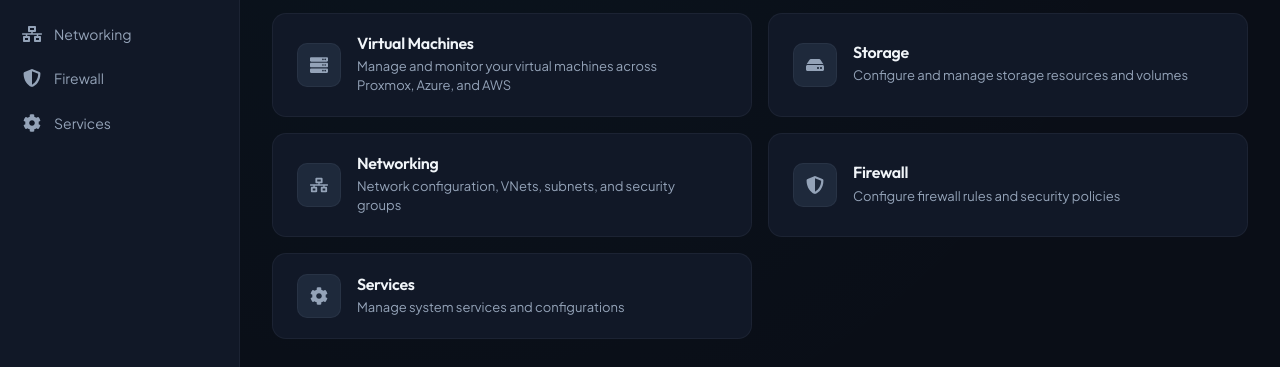
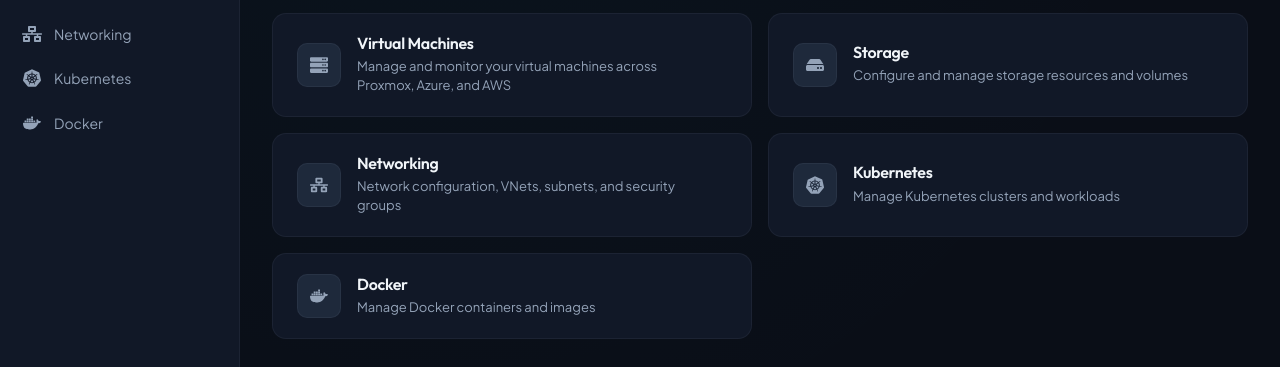
Before and after one commit to valueiron/pve-portal, a React (Vite) app: page / in a window 1280 px wide. Shown: the part 191-558 px from the top of the page. Built offline with nearby package versions, Linux system fonts and the light colour scheme.

Commit message:
refactor Firewall and Services to Kubernetes and Docker

```diff
--- a/src/App.jsx
+++ b/src/App.jsx
@@ -6,8 +6,8 @@
 import VirtualMachines from './pages/VirtualMachines'
 import Storage from './pages/Storage'
 import Networking from './pages/Networking'
-import Firewall from './pages/Firewall'
-import Services from './pages/Services'
+import Kubernetes from './pages/Kubernetes'
+import Docker from './pages/Docker'
 import VncConsole from './pages/VncConsole'
 
 function App() {
@@ -34,8 +34,8 @@
             <Route path="/virtual-machines" element={<VirtualMachines />} />
             <Route path="/storage" element={<Storage />} />
             <Route path="/networking" element={<Networking />} />
-            <Route path="/firewall" element={<Firewall />} />
-            <Route path="/services" element={<Services />} />
+            <Route path="/kubernetes" element={<Kubernetes />} />
+            <Route path="/docker" element={<Docker />} />
           </Routes>
         </div>
       </main>
--- a/src/Nav.jsx
+++ b/src/Nav.jsx
@@ -4,13 +4,12 @@
   FaServer,
   FaHdd,
   FaNetworkWired,
-  FaShieldAlt,
-  FaCog,
   FaBars,
   FaChevronLeft,
   FaChevronRight,
   FaTimes
 } from "react-icons/fa";
+import { SiKubernetes, SiDocker } from "react-icons/si";
 import "./Nav.css";
 
 let Nav = () => {
@@ -48,8 +47,8 @@
         { name: "Virtual Machines", icon: FaServer, path: "/virtual-machines" },
         { name: "Storage", icon: FaHdd, path: "/storage" },
         { name: "Networking", icon: FaNetworkWired, path: "/networking" },
-        { name: "Firewall", icon: FaShieldAlt, path: "/firewall" },
-        { name: "Services", icon: FaCog, path: "/services" },
+        { name: "Kubernetes", icon: SiKubernetes, path: "/kubernetes" },
+        { name: "Docker", icon: SiDocker, path: "/docker" },
     ];
 
     return (
--- a/src/pages/Firewall.jsx
+++ b/src/pages/Docker.jsx
@@ -1,12 +1,12 @@
 import React from "react";
 import "./Page.css";
 
-const Firewall = () => {
+const Docker = () => {
     return (
         <div className="page-container">
-            <h1 className="page-title">Firewall</h1>
+            <h1 className="page-title">Docker</h1>
             <p className="page-description">
-                Configure firewall rules and security here.
+                Manage Docker containers and images here.
             </p>
             <div className="page-content">
                 <p>Content will be displayed here...</p>
@@ -15,4 +15,4 @@
     );
 };
 
-export default Firewall;
+export default Docker;
--- a/src/pages/Home.jsx
+++ b/src/pages/Home.jsx
@@ -3,10 +3,9 @@
 import {
   FaServer,
   FaHdd,
-  FaNetworkWired,
-  FaShieldAlt,
-  FaCog
+  FaNetworkWired
 } from "react-icons/fa";
+import { SiKubernetes, SiDocker } from "react-icons/si";
 import "./Page.css";
 import "./Home.css";
 
@@ -33,17 +32,17 @@
         accent: "var(--amber)",
     },
     {
-        title: "Firewall",
-        description: "Configure firewall rules and security policies",
-        icon: FaShieldAlt,
-        path: "/firewall",
+        title: "Kubernetes",
+        description: "Manage Kubernetes clusters and workloads",
+        icon: SiKubernetes,
+        path: "/kubernetes",
         accent: "var(--red)",
     },
     {
-        title: "Services",
-        description: "Manage system services and configurations",
-        icon: FaCog,
-        path: "/services",
+        title: "Docker",
+        description: "Manage Docker containers and images",
+        icon: SiDocker,
+        path: "/docker",
         accent: "var(--text-tertiary)",
     },
 ];
--- a/src/pages/Services.jsx
+++ b/src/pages/Kubernetes.jsx
@@ -1,12 +1,12 @@
 import React from "react";
 import "./Page.css";
 
-const Services = () => {
+const Kubernetes = () => {
     return (
         <div className="page-container">
-            <h1 className="page-title">Services</h1>
+            <h1 className="page-title">Kubernetes</h1>
             <p className="page-description">
-                Manage system services and configurations here.
+                Manage Kubernetes clusters and workloads here.
             </p>
             <div className="page-content">
                 <p>Content will be displayed here...</p>
@@ -15,4 +15,4 @@
     );
 };
 
-export default Services;
+export default Kubernetes;
```
